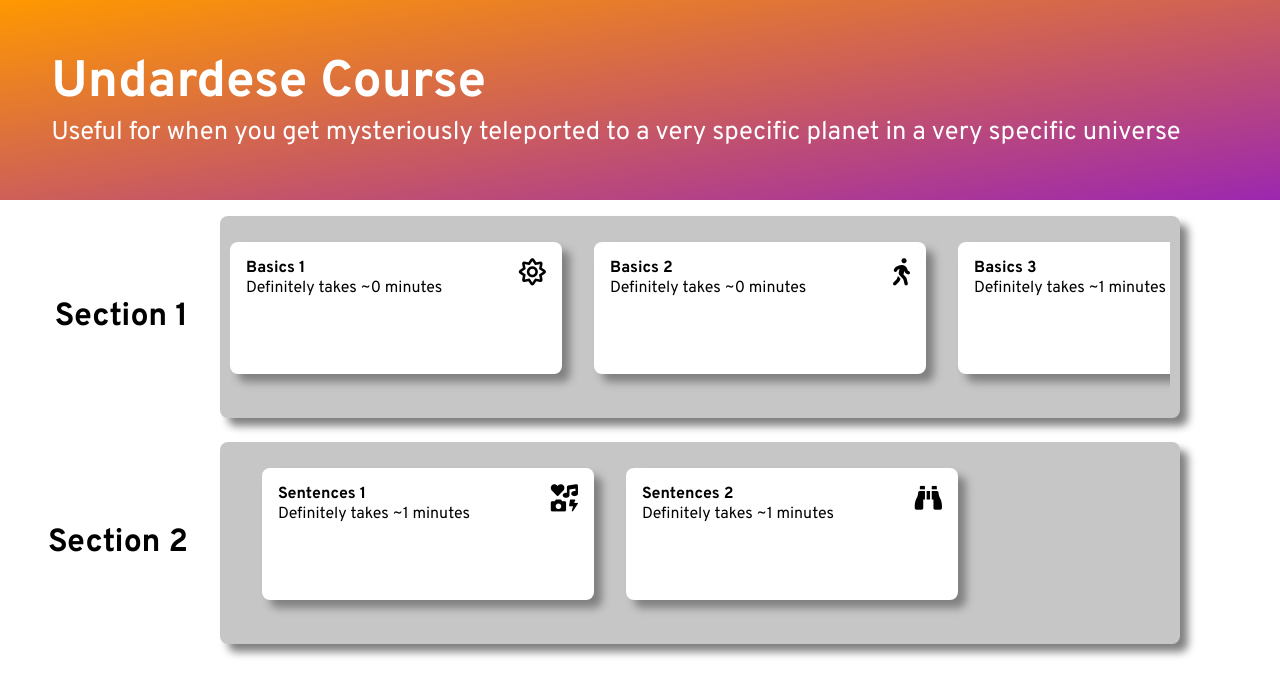
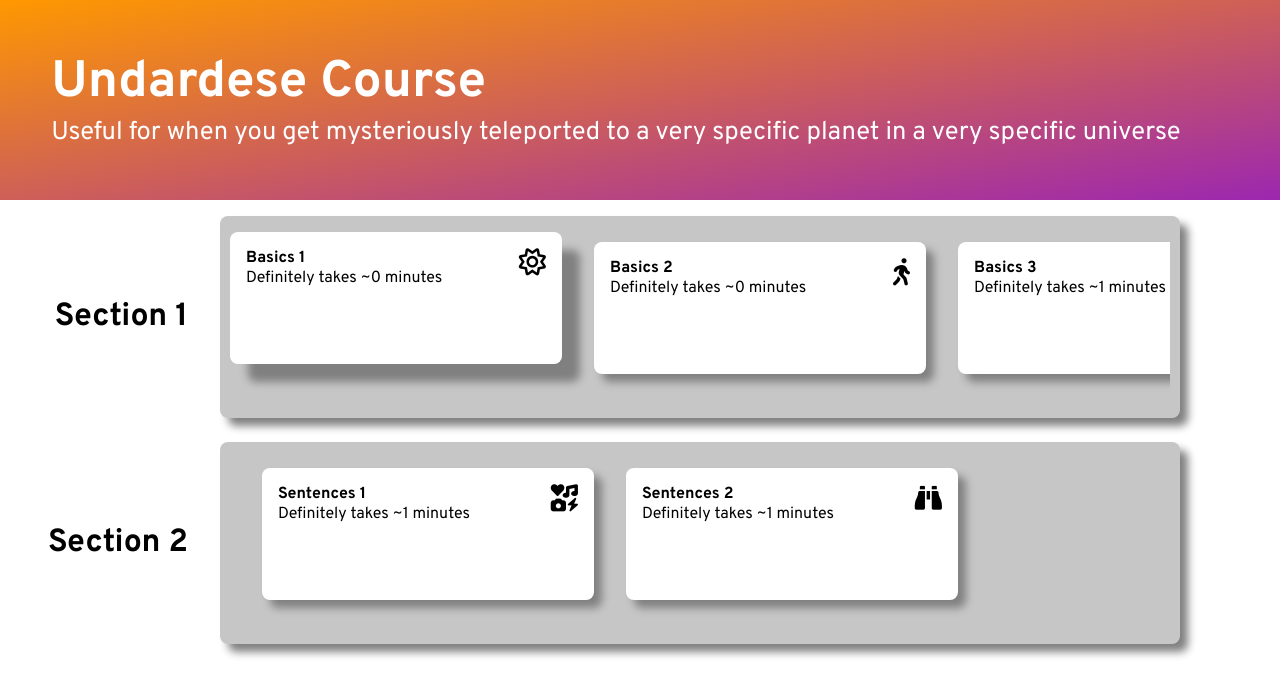
Before and after one commit to liimee/undardese, a plain HTML site: page index.html in a window 1280 px wide. In both pictures the pointer is over the element 396 px from the left and 308 px from the top of the page. Drawn offline with nearby package versions, Linux system fonts and the light colour scheme; no server answers.

Commit message:
font awesome 6 + some styling

```diff
--- a/index.html
+++ b/index.html
@@ -7,7 +7,7 @@
   <meta name="viewport" content="width=device-width, initial-scale=1">
   <title>Learn Undardese</title>
   <link href="https://fonts.googleapis.com/css2?family=Overpass:ital,wght@0,400;0,600;0,700;0,800;1,400;1,600;1,700;1,800&display=swap" rel="stylesheet">
-  <link rel="stylesheet" href="https://cdnjs.cloudflare.com/ajax/libs/font-awesome/5.15.4/css/all.min.css" integrity="sha512-1ycn6IcaQQ40/MKBW2W4Rhis/DbILU74C1vSrLJxCq57o941Ym01SwNsOMqvEBFlcgUa6xLiPY/NS5R+E6ztJQ==" crossorigin="anonymous" referrerpolicy="no-referrer" />
+  <link rel="stylesheet" href="https://cdnjs.cloudflare.com/ajax/libs/font-awesome/6.0.0/css/all.min.css" integrity="sha512-9usAa10IRO0HhonpyAIVpjrylPvoDwiPUiKdWk5t3PyolY1cOd4DSE0Ga+ri4AuTroPR5aQvXU9xC6qOPnzFeg==" crossorigin="anonymous" referrerpolicy="no-referrer" />
   <script src="https://cdnjs.cloudflare.com/ajax/libs/howler/2.2.1/howler.min.js"></script>
   <link rel="stylesheet" href="style.css">
   <script src="https://cdn.jsdelivr.net/npm/canvas-confetti@1.4.0/dist/confetti.browser.min.js"></script>
--- a/style.css
+++ b/style.css
@@ -83,6 +83,12 @@ svg {
   user-select: none;
   -webkit-user-select: none;
   box-shadow: .5em .5em .5em grey;
+}
+
+.les:hover,
+.les:focus {
+  transform: translateY(-10px);
+  box-shadow: calc(.5em + 10px) calc(.5em + 10px) .5em grey;
 }
 
 .les:active {
```
